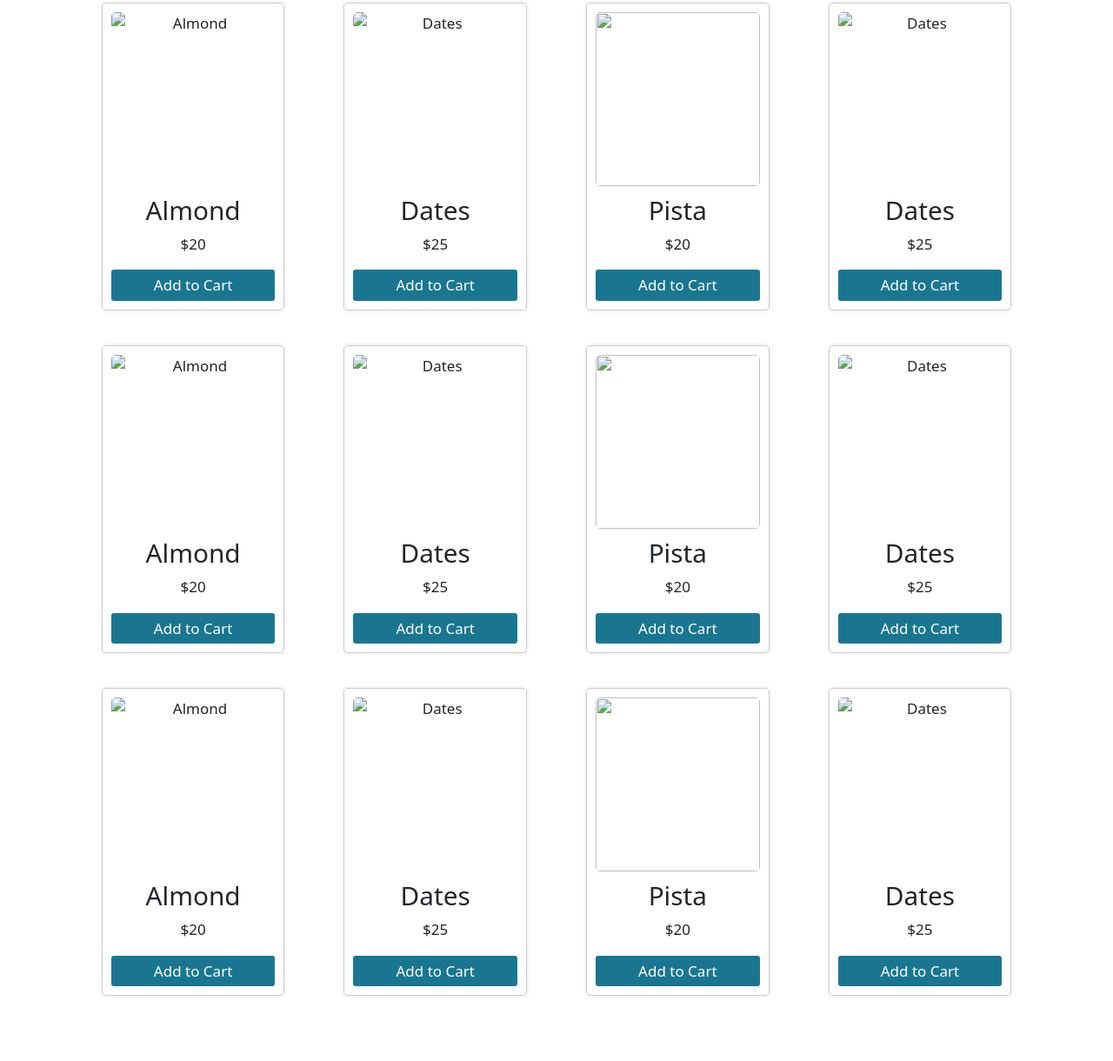
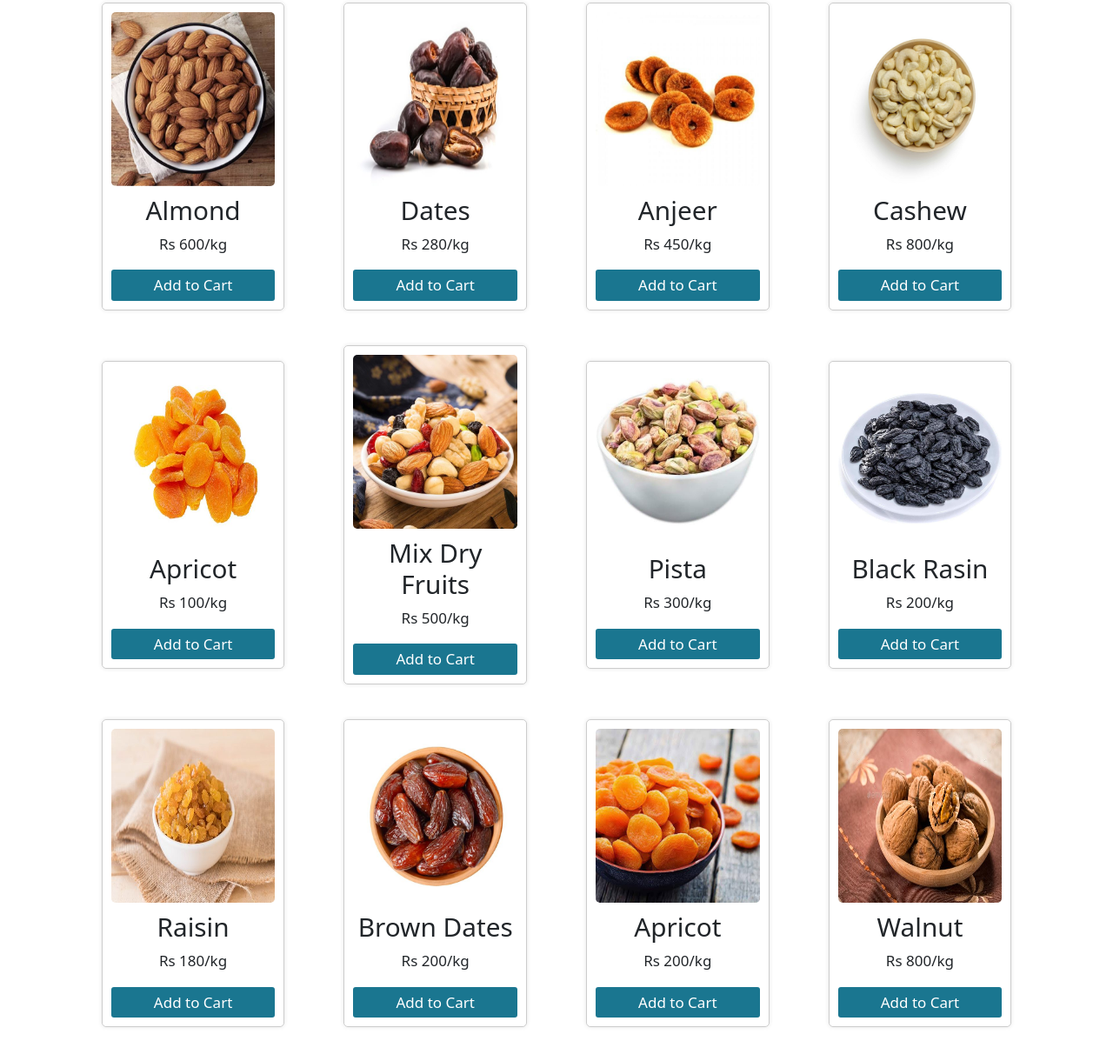
Before and after one commit to Jayrane03/DG-Cashew, a plain HTML site: page Frontend/Pages/store.html in a window 1280 px wide. Shown: the part 328-1548 px from the top of the page at 87% size. Drawn offline with nearby package versions, Linux system fonts and the light colour scheme.

Commit message:
Added Images to the cart

```diff
--- a/Frontend/Pages/store.html
+++ b/Frontend/Pages/store.html
@@ -55,79 +55,79 @@
                     <h2>Products</h2>
                     <div class="pro-row">
                         <div class="product-card">
-                            <img src="../Images/about_image.jpg" alt="Almond">
+                            <img src="../Images/Almond-1.jpg" alt="Almond">
                             <h3>Almond</h3>
-                            <p>$20</p>
+                            <p>Rs 600/kg</p>
                             <button onclick="addToCart(this)">Add to Cart</button>
                         </div>
                         <div class="product-card">
-                            <img src="../Images/dates.jpg" alt="Dates">
+                            <img src="../Images/Dates-bl1.jpg" alt="Dates">
                             <h3>Dates</h3>
-                            <p>$25</p>
+                            <p>Rs 280/kg</p>
                             <button onclick="addToCart(this)">Add to Cart</button>
                         </div>
                         <div class="product-card">
-                            <img src="../Images/dry_one.jpg" alt="">
-                            <h3>Pista</h3>
-                            <p>$20</p>
+                            <img src="../Images/Anjeer-1.jpg" alt="">
+                            <h3>Anjeer</h3>
+                            <p>Rs 450/kg</p>
                             <button onclick="addToCart(this)">Add to Cart</button>
                         </div>
                         <div class="product-card">
-                            <img src="../Images/dates.jpg" alt="Dates">
-                            <h3>Dates</h3>
-                            <p>$25</p>
+                            <img src="../Images/Cashew.jpg" alt="Dates">
+                            <h3>Cashew</h3>
+                            <p>Rs 800/kg</p>
                             <button onclick="addToCart(this)">Add to Cart</button>
                         </div>
                     </div>
                     <div class="pro-row">
                         <div class="product-card">
-                            <img src="../Images/about_image.jpg" alt="Almond">
-                            <h3>Almond</h3>
-                            <p>$20</p>
+                            <img src="../Images/Apricot-1.jpg" alt="Apricot">
+                            <h3>Apricot</h3>
+                            <p>Rs 100/kg</p>
                             <button onclick="addToCart(this)">Add to Cart</button>
                         </div>
                         <div class="product-card">
-                            <img src="../Images/dates.jpg" alt="Dates">
-                            <h3>Dates</h3>
-                            <p>$25</p>
+                            <img src="../Images/mix-dryfruits.jpg" alt="Mix">
+                            <h3>Mix Dry Fruits</h3>
+                            <p>Rs 500/kg</p>
                             <button onclick="addToCart(this)">Add to Cart</button>
                         </div>
                         <div class="product-card">
-                            <img src="../Images/dry_one.jpg" alt="">
+                            <img src="../Images/PistaPlain-1.jpg" alt="Pista">
                             <h3>Pista</h3>
-                            <p>$20</p>
+                            <p>Rs 300/kg</p>
                             <button onclick="addToCart(this)">Add to Cart</button>
                         </div>
                         <div class="product-card">
-                            <img src="../Images/dates.jpg" alt="Dates">
-                            <h3>Dates</h3>
-                            <p>$25</p>
+                            <img src="../Images/Raisins-bl1.jpg" alt="Rasin">
+                            <h3>Black Rasin</h3>
+                            <p>Rs 200/kg</p>
                             <button onclick="addToCart(this)">Add to Cart</button>
                         </div>
                     </div>
                     <div class="pro-row">
                         <div class="product-card">
-                            <img src="../Images/about_image.jpg" alt="Almond">
-                            <h3>Almond</h3>
-                            <p>$20</p>
+                            <img src="../Images/Raisins-br1.jpg" alt="Almond">
+                            <h3>Raisin </h3>
+                            <p>Rs 180/kg</p>
                             <button onclick="addToCart(this)">Add to Cart</button>
                         </div>
                         <div class="product-card">
-                            <img src="../Images/dates.jpg" alt="Dates">
-                            <h3>Dates</h3>
-                            <p>$25</p>
+                            <img src="../Images/Dates-br1.jpg" alt="Brown Dates">
+                            <h3>Brown Dates</h3>
+                            <p>Rs 200/kg</p>
                             <button onclick="addToCart(this)">Add to Cart</button>
                         </div>
                         <div class="product-card">
-                            <img src="../Images/dry_one.jpg" alt="">
-                            <h3>Pista</h3>
-                            <p>$20</p>
+                            <img src="../Images/Apricot-2.jpg" alt="">
+                            <h3>Apricot</h3>
+                            <p>Rs 200/kg</p>
                             <button onclick="addToCart(this)">Add to Cart</button>
                         </div>
                         <div class="product-card">
-                            <img src="../Images/dates.jpg" alt="Dates">
-                            <h3>Dates</h3>
-                            <p>$25</p>
+                            <img src="../Images/Walnut-1.jpg" alt="Dates">
+                            <h3>Walnut</h3>
+                            <p>Rs 800/kg</p>
                             <button onclick="addToCart(this)">Add to Cart</button>
                         </div>
                     </div>
```
Also changed, not shown: Frontend/Images/logo.jpg (added).
